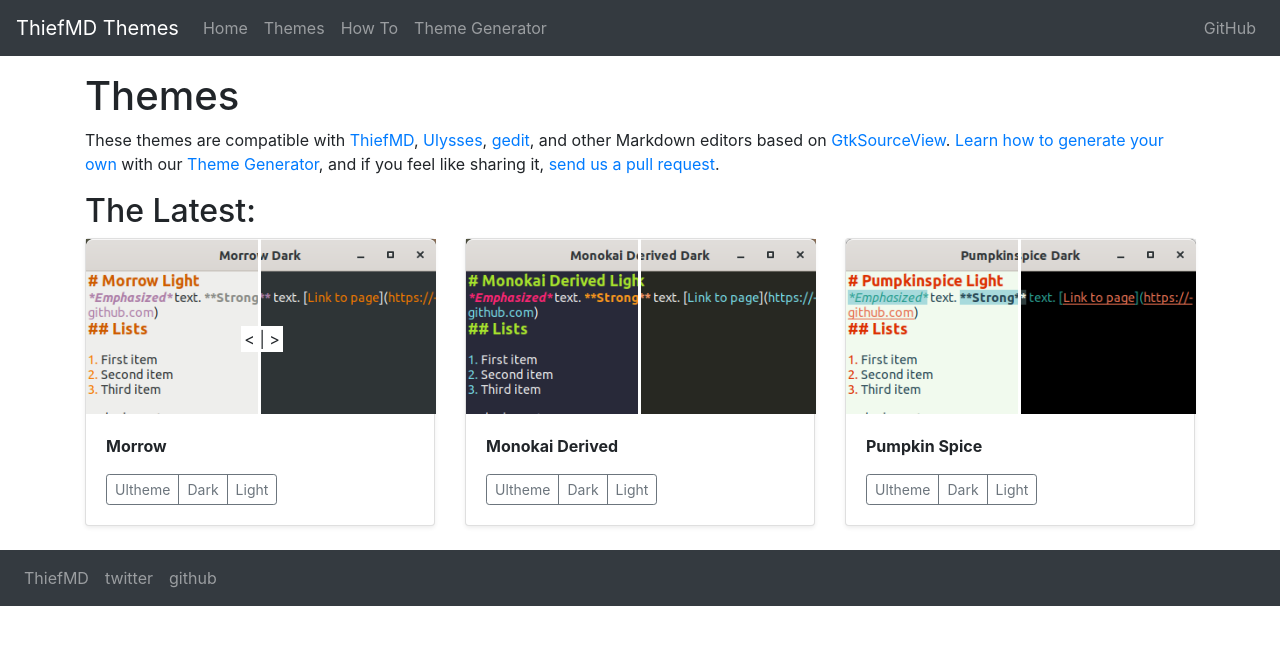
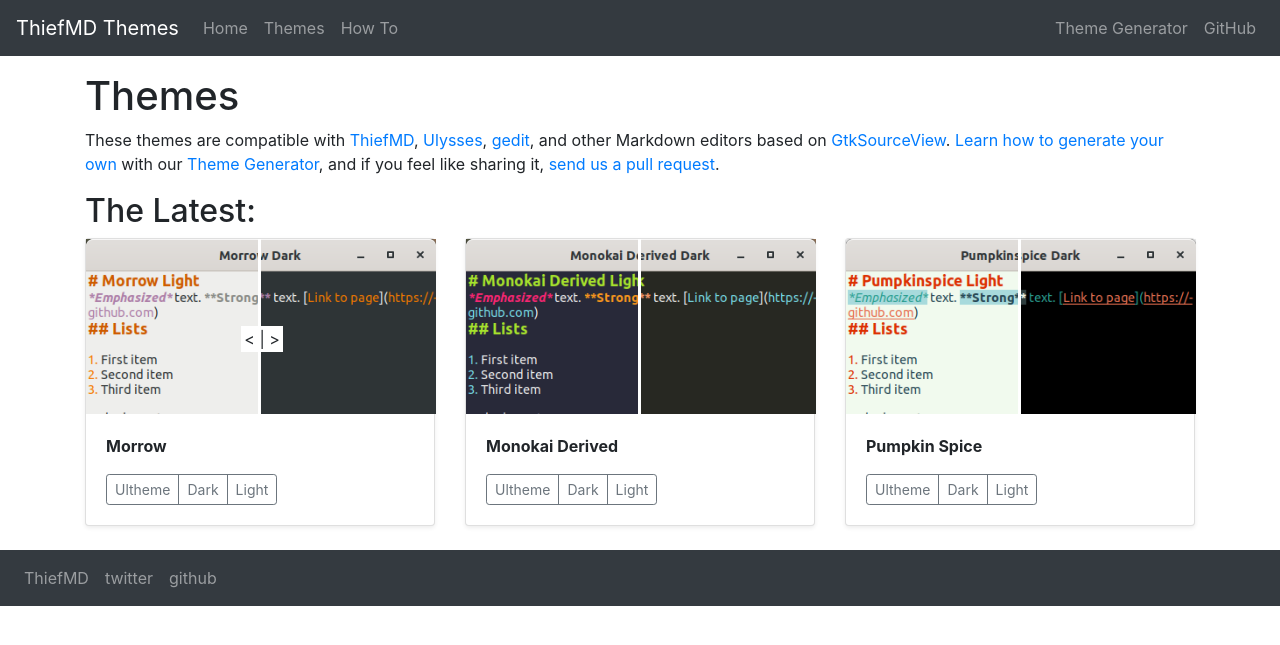
Before and after one commit to ThiefMD/themes, a Jekyll site: the page built from index.md, in a window 1280 px wide. Shown: the top 645 px of the page. Built offline with Jekyll 4.4.1, drawn with Linux system fonts in a browser that asks for light colours.

Commit message:
Update site menu to link to release builds

```diff
--- a/_includes/top_menu.html
+++ b/_includes/top_menu.html
@@ -8,10 +8,10 @@
             <li class="nav-item {% if page.title == "Thief Markdown Editor" %}active{% endif %}"><a href="/" class="nav-link">Home</a></li>
             <li class="nav-item {% if page.title == "Themes" %}active{% endif %}"><a href="/themes" class="nav-link">Themes</a></li>
             <li class="nav-item {% if page.title == "How To" %}active{% endif %}"><a href="/howto" class="nav-link">How To</a></li>
-            <li class="nav-item"><a href="https://github.com/ThiefMD/theme-generator" class="nav-link">Theme Generator</a></li>
         </ul>
         <ul class="navbar-nav ml-auto">
-            <li class="nav-item"><a href="https://github.com/ThiefMD" class="nav-link">GitHub</a></li>
+            <li class="nav-item"><a href="https://github.com/ThiefMD/theme-generator/releases" class="nav-link">Theme Generator</a></li>
+            <li class="nav-item"><a href="https://github.com/ThiefMD/theme-generator" class="nav-link">GitHub</a></li>
         </ul>
     </div>
 </nav>
```
